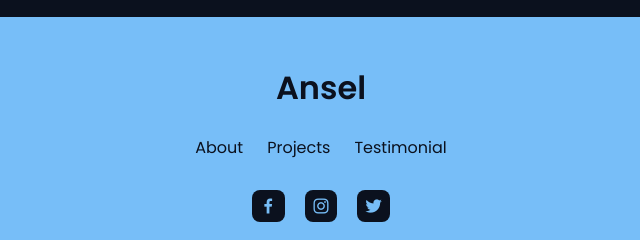
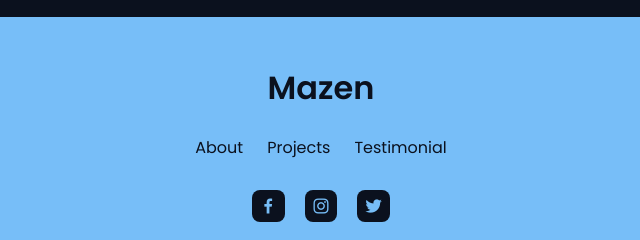
Before and after one commit to Ma7en/portfolio-17, a plain HTML site: page index.html in a window 1280 px wide. Shown: the part 4924-5164 px from the top of the page, 319-959 px from the left. Drawn offline with Linux system fonts and the light colour scheme.

Commit message:
Update index.html

```diff
--- a/index.html
+++ b/index.html
@@ -1111,7 +1111,7 @@
         <div class="footer__container container">
 
             <h1 class="footer__title">
-                Ansel
+                Mazen
             </h1>
 
             <ul class="footer__list">
```
